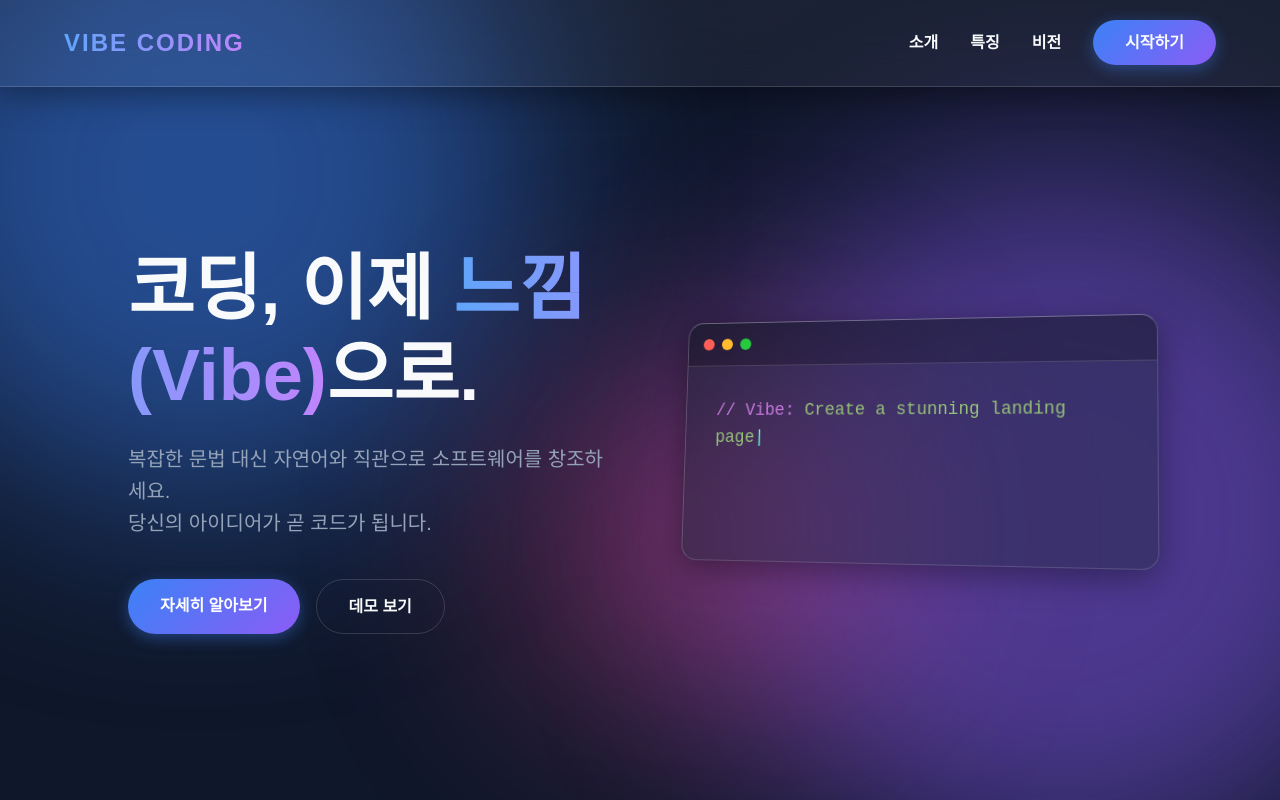
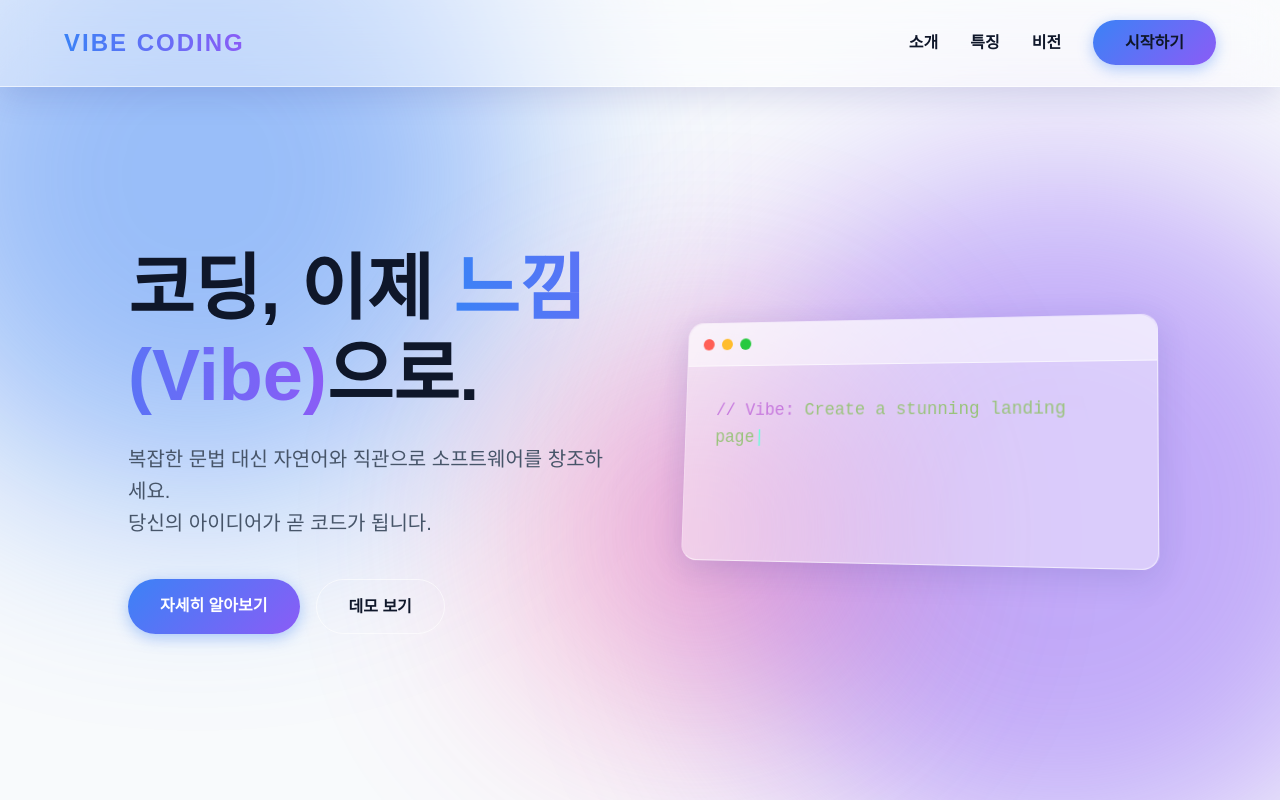
Before and after one commit to sirlma111216-boop/hakerton0613, a plain HTML site: page index.html in a window 1280 px wide. Shown: the top 800 px of the page. Drawn offline with Linux system fonts and the light colour scheme; a web font is replaced by a local one.

Commit message:
Update styles

```diff
--- a/styles.css
+++ b/styles.css
@@ -1,14 +1,14 @@
 :root {
-    --bg-color: #0f172a;
-    --text-primary: #f8fafc;
-    --text-secondary: #94a3b8;
+    --bg-color: #f8fafc;
+    --text-primary: #0f172a;
+    --text-secondary: #475569;
     --accent: #3b82f6;
     --accent-hover: #2563eb;
-    --glass-bg: rgba(255, 255, 255, 0.05);
-    --glass-border: rgba(255, 255, 255, 0.15);
-    --glass-shadow: 0 8px 32px 0 rgba(0, 0, 0, 0.37);
+    --glass-bg: rgba(255, 255, 255, 0.4);
+    --glass-border: rgba(255, 255, 255, 0.6);
+    --glass-shadow: 0 8px 32px 0 rgba(31, 38, 135, 0.15);
     --gradient-primary: linear-gradient(135deg, #3b82f6 0%, #8b5cf6 100%);
-    --gradient-text: linear-gradient(to right, #60a5fa, #c084fc);
+    --gradient-text: linear-gradient(to right, #3b82f6, #8b5cf6);
 }
 
 * {
@@ -211,7 +211,7 @@ body {
 .code-window {
     width: 100%;
     max-width: 500px;
-    background: rgba(30, 41, 59, 0.4);
+    background: rgba(255, 255, 255, 0.4);
     backdrop-filter: blur(24px);
     -webkit-backdrop-filter: blur(24px);
     border-radius: 16px;
@@ -229,7 +229,7 @@ body {
 
 .window-header {
     padding: 1rem;
-    background: rgba(0, 0, 0, 0.2);
+    background: rgba(255, 255, 255, 0.5);
     border-top-left-radius: 16px;
     border-top-right-radius: 16px;
     display: flex;
@@ -250,7 +250,7 @@ body {
     padding: 2rem;
     font-family: 'Courier New', Courier, monospace;
     font-size: 1.1rem;
-    color: #a8b2d1;
+    color: #334155;
     min-height: 200px;
 }
 
@@ -297,9 +297,9 @@ body {
 
 .glass-effect:hover {
     transform: translateY(-10px);
-    box-shadow: 0 15px 40px rgba(0, 0, 0, 0.5);
-    background: rgba(255, 255, 255, 0.1);
-    border-color: rgba(255, 255, 255, 0.4);
+    box-shadow: 0 15px 40px rgba(31, 38, 135, 0.25);
+    background: rgba(255, 255, 255, 0.6);
+    border-color: rgba(255, 255, 255, 0.8);
 }
 
 .card .icon {
@@ -329,13 +329,12 @@ body {
     font-weight: 800;
 }
 
-/* Footer */
 .footer {
     padding: 3rem 10%;
     text-align: center;
     color: var(--text-secondary);
     border-top: 1px solid var(--glass-border);
-    background: #0b1120;
+    background: #f1f5f9;
 }
 
 /* Animations */
```
